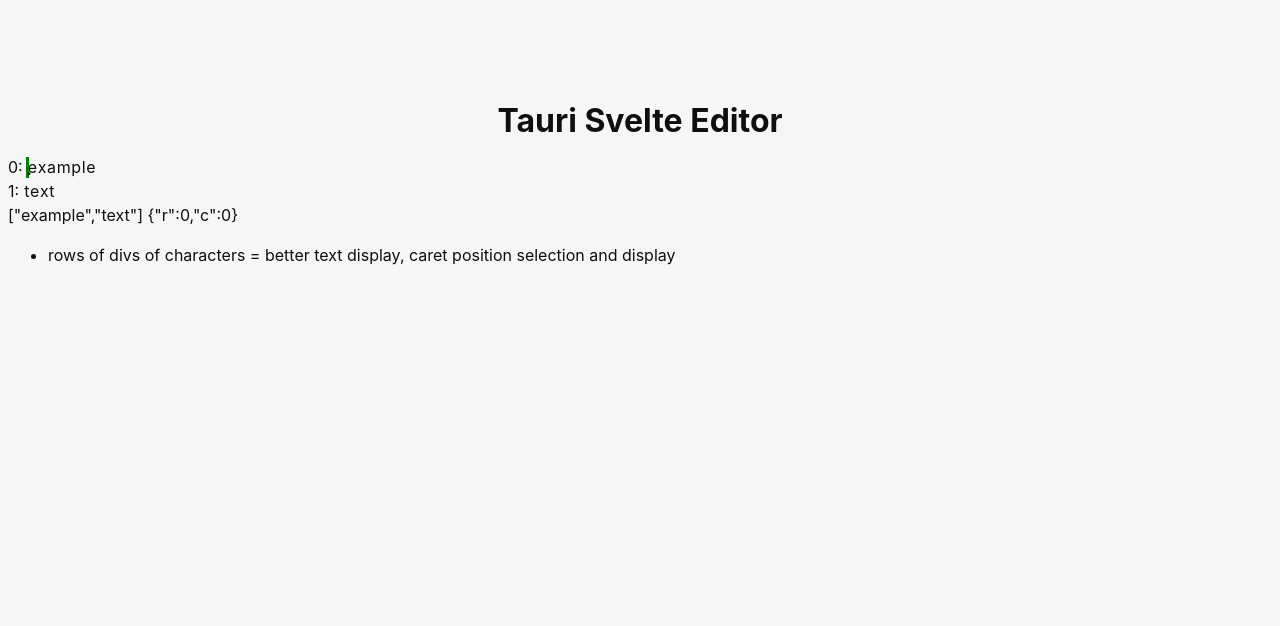
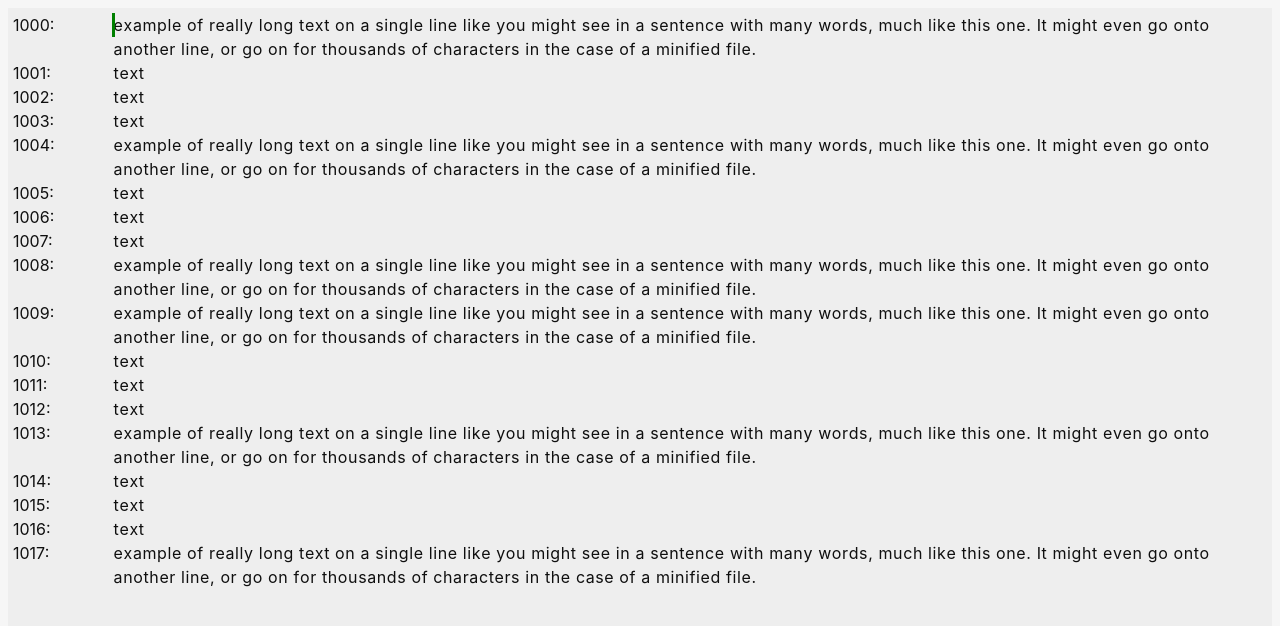
Before and after one commit to Swiftaff/editaur, a Svelte app: page / in a window 1280 px wide. Shown: the top 626 px of the page. Built offline with nearby package versions, Linux system fonts and the light colour scheme.

Commit message:
long text handling, multiline, long line numbers

```diff
--- a/src/App.svelte
+++ b/src/App.svelte
@@ -1,6 +1,25 @@
 <script>
     import Greet from "./lib/Greet.svelte";
-    let rows = ["example", "text"];
+    let rows = [
+        "example of really long text on a single line like you might see in a sentence with many words, much like this one. It might even go onto another line, or go on for thousands of characters in the case of a minified file.",
+        "text",
+        "text",
+        "text",
+        "example of really long text on a single line like you might see in a sentence with many words, much like this one. It might even go onto another line, or go on for thousands of characters in the case of a minified file.",
+        "text",
+        "text",
+        "text",
+        "example of really long text on a single line like you might see in a sentence with many words, much like this one. It might even go onto another line, or go on for thousands of characters in the case of a minified file.",
+        "example of really long text on a single line like you might see in a sentence with many words, much like this one. It might even go onto another line, or go on for thousands of characters in the case of a minified file.",
+        "text",
+        "text",
+        "text",
+        "example of really long text on a single line like you might see in a sentence with many words, much like this one. It might even go onto another line, or go on for thousands of characters in the case of a minified file.",
+        "text",
+        "text",
+        "text",
+        "example of really long text on a single line like you might see in a sentence with many words, much like this one. It might even go onto another line, or go on for thousands of characters in the case of a minified file.",
+    ];
     let cursor = { r: 0, c: 0 };
     function caret(r, c) {
         console.log("click", r, c);
@@ -15,29 +34,32 @@
 </script>
 
 <main class="container" on:keypress={handleKeyPress}>
-    <h1>Tauri Svelte Editor</h1>
-
     {#each rows as row, r}
         <div on:mouseup={(e) => caret(r, 100000)}>
-            <span on:mouseup|stopPropagation={(e) => caret(r, 0)}
-                >{r}:
-            </span>{#each [...row, ""] as char, c}{#if cursor.r == r && cursor.c == c}<i>.</i>{/if}<b
-                    style={"z-index:" + 100 + c}
-                    on:mouseup|stopPropagation={(e) => caret(r, c)}><u>.</u>{char}</b
-                >{/each}
+            <span class="num" on:mouseup|stopPropagation={(e) => caret(r, 0)}>{1000 + r}: </span><span class="text"
+                >{#each [...row, ""] as char, c}{#if cursor.r == r && cursor.c == c}<i />{/if}<b
+                        style={"z-index:" + 100 + c}
+                        on:mouseup|stopPropagation={(e) => caret(r, c)}><u>.</u>{char}</b
+                    >{/each}</span
+            >
         </div>
     {/each}
-    {JSON.stringify(rows)}
-    {JSON.stringify(cursor)}
-    <ul>
-        <li>rows of divs of characters = better text display, caret position selection and display</li>
-    </ul>
 </main>
 
 <style>
+    main {
+        border: 1px solid 666;
+        background-color: #eee;
+        height: calc(100vh - 80px);
+        padding: 5px;
+    }
     div {
         user-select: none;
         cursor: text;
+        position: relative;
+        padding: 0px;
+        margin: 0px;
+        min-height: 1.5rem;
     }
     div:hover {
         background-color: #ddd;
@@ -47,6 +69,8 @@
         font-weight: normal;
         margin-left: -0.25em;
         position: relative;
+        padding-top: 0.25rem;
+        padding-bottom: 0.25rem;
     }
     /* just the dot character inside the b above */
     u {
@@ -57,8 +81,8 @@
         font-weight: bold;
         font-style: normal;
         position: absolute;
-        margin-top: 2px;
-        height: 1.3rem;
+        margin-top: 0.02rem;
+        height: 1.5rem;
         margin-left: -0.05rem;
         width: 3px;
         background-color: green;
@@ -75,4 +99,17 @@
             opacity: 0;
         }
     }
+    .text {
+        display: inline-block;
+        /* todo fix hard-coded width with flexbox layout? */
+        width: calc(100% - 150px);
+        margin-left: 100px;
+        position: relative;
+        top: 0px;
+    }
+    .num {
+        display: inline-block;
+        position: absolute;
+        top: 0px;
+    }
 </style>
--- a/src/style.css
+++ b/src/style.css
@@ -13,88 +13,3 @@
   -moz-osx-font-smoothing: grayscale;
   -webkit-text-size-adjust: 100%;
 }
-
-.container {
-  margin: 0;
-  padding-top: 10vh;
-  display: flex;
-  flex-direction: column;
-  justify-content: center;
-}
-
-.logo {
-  height: 6em;
-  padding: 1.5em;
-  will-change: filter;
-  transition: 0.75s;
-}
-
-.logo.tauri:hover {
-  filter: drop-shadow(0 0 2em #24c8db);
-}
-
-.row {
-  display: flex;
-  justify-content: center;
-}
-
-a {
-  font-weight: 500;
-  color: #646cff;
-  text-decoration: inherit;
-}
-
-a:hover {
-  color: #535bf2;
-}
-
-h1 {
-  text-align: center;
-}
-
-input,
-button {
-  border: 1px solid transparent;
-  padding: 0.6em 1.2em;
-  font-size: 1em;
-  font-weight: 500;
-  font-family: inherit;
-  color: #0f0f0f;
-  background-color: #ffffff;
-  transition: border-color 0.25s;
-  box-shadow: 0 2px 2px rgba(0, 0, 0, 0.2);
-}
-
-button {
-  cursor: pointer;
-}
-
-button:hover {
-  border-color: #396cd8;
-}
-
-input,
-button {
-  outline: none;
-}
-
-#greet-input {
-  margin-right: 5px;
-}
-
-@media (prefers-color-scheme: dark) {
-  :root {
-    color: #f6f6f6;
-    background-color: #2f2f2f;
-  }
-
-  a:hover {
-    color: #24c8db;
-  }
-
-  input,
-  button {
-    color: #ffffff;
-    background-color: #0f0f0f98;
-  }
-}
```
